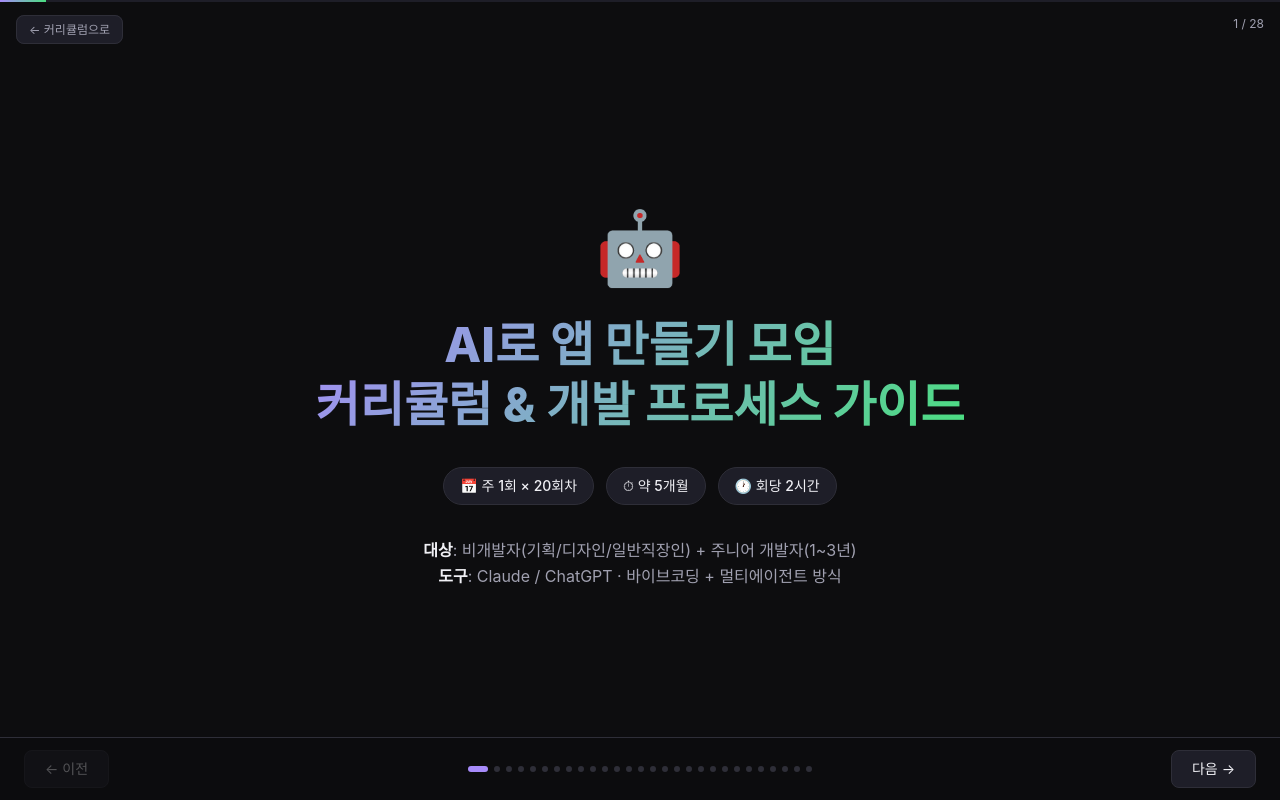
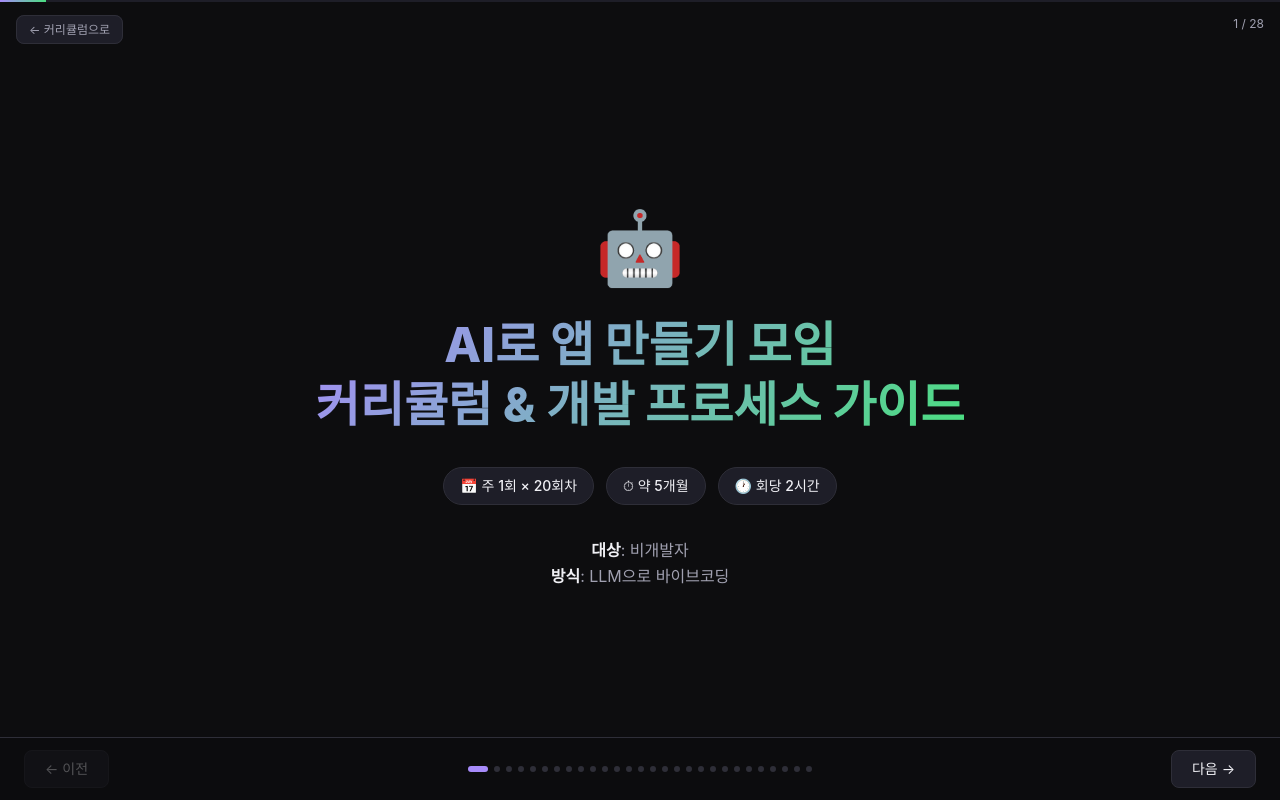
Before and after one commit to kimyeonsik/ai-app-study, a Next.js app: page /slides in a window 1280 px wide. Built offline with nearby package versions, Linux system fonts and the light colour scheme; a web font is replaced by a local one.

Commit message:
refactor: 슬라이드 커버 대상/방식 단순화

```diff
--- a/app/slides/page.tsx
+++ b/app/slides/page.tsx
@@ -500,9 +500,9 @@ function CoverSlide() {
         ))}
       </div>
       <p className="text-base leading-relaxed" style={{ color: "#A0A0B0" }}>
-        <span style={{ color: "#F0F0F5", fontWeight: 600 }}>대상</span>: 비개발자(기획/디자인/일반직장인) + 주니어 개발자(1~3년)
+        <span style={{ color: "#F0F0F5", fontWeight: 600 }}>대상</span>: 비개발자
         <br />
-        <span style={{ color: "#F0F0F5", fontWeight: 600 }}>도구</span>: Claude / ChatGPT · 바이브코딩 + 멀티에이전트 방식
+        <span style={{ color: "#F0F0F5", fontWeight: 600 }}>방식</span>: LLM으로 바이브코딩
       </p>
     </div>
   );
```
